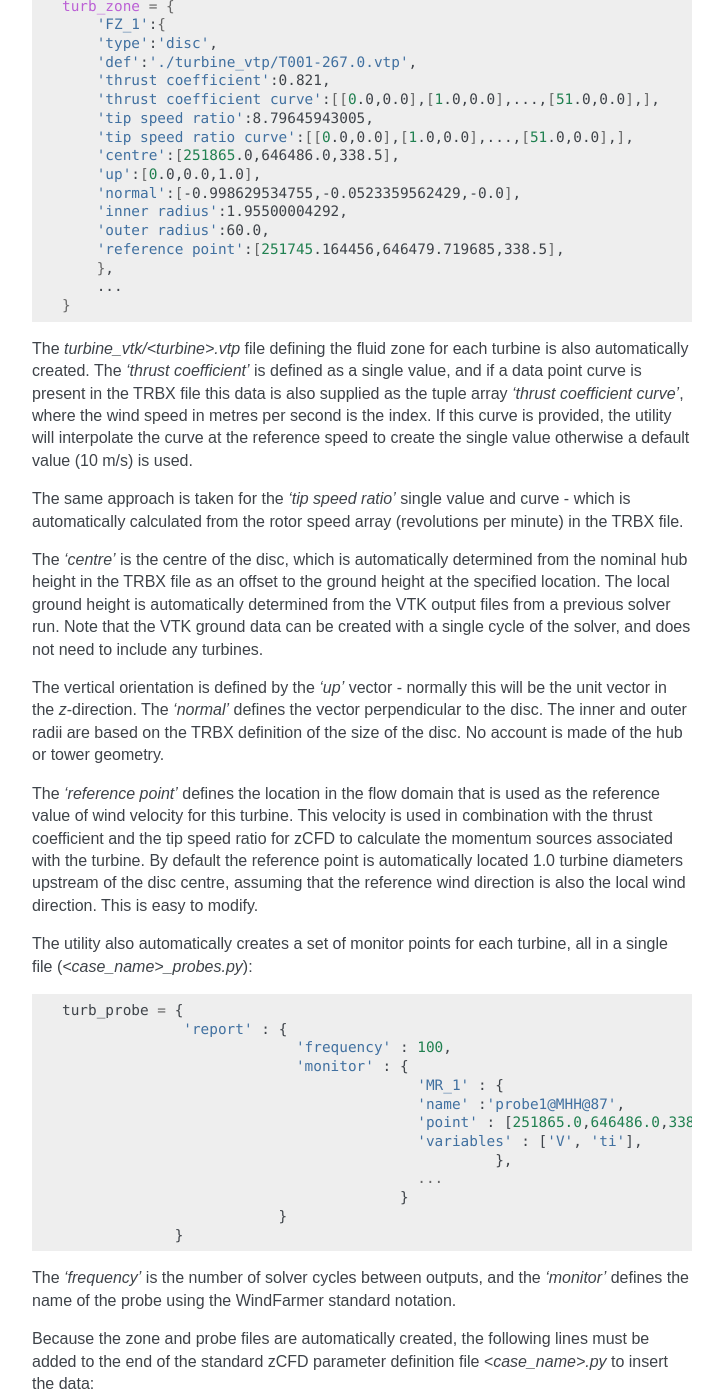
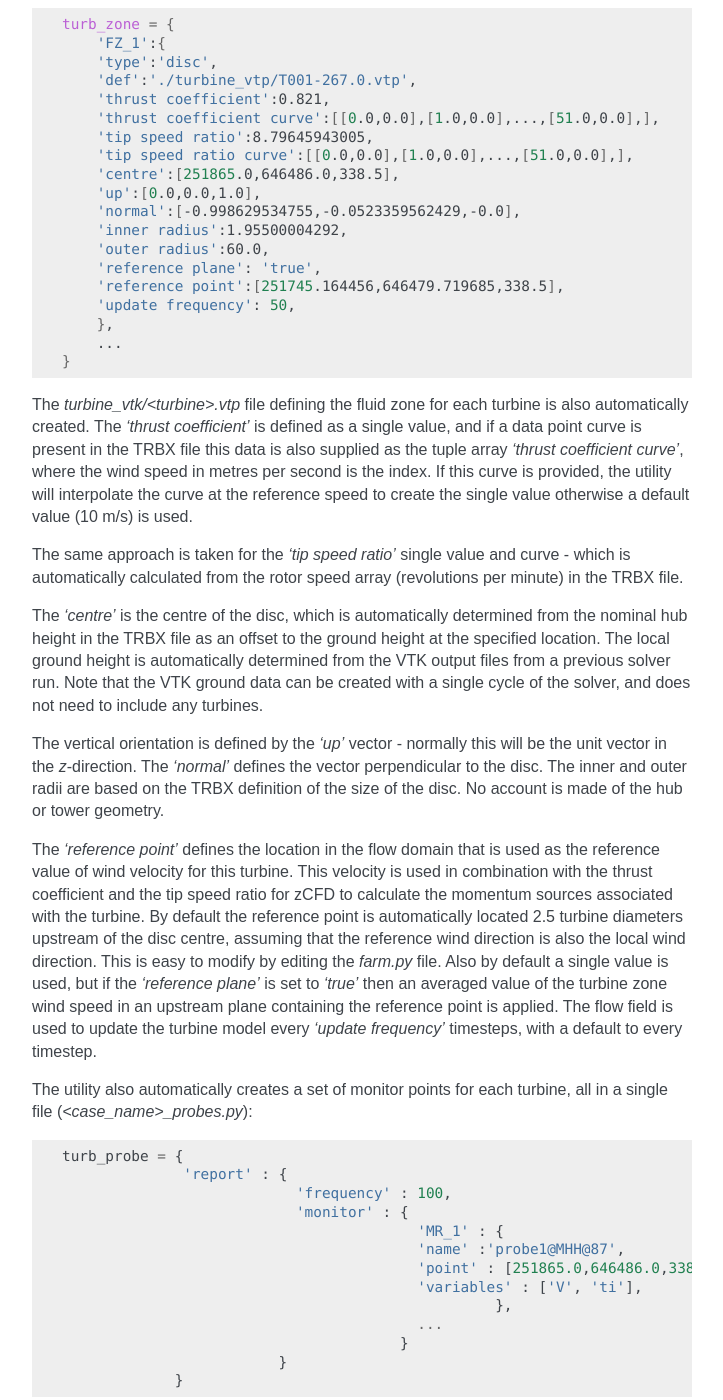
Before and after one commit to zCFD/zCFDguide, a Sphinx documentation site: the page built from docs/source/windfarm.rst, in a window 1280 px wide and 1400 px high, scrolled down 1058 px. Shown: the whole window, without its empty margins (388-1111 px from the left). Built offline with Sphinx 7.4.7, drawn with Linux system fonts in a browser that asks for light colours; some of the changed text lies outside the part shown.

Commit message:
Updated windfarm guide with keywords for reference plane use and update frequency

```diff
--- a/docs/source/windfarm.rst
+++ b/docs/source/windfarm.rst
@@ -32,6 +32,7 @@ The utility takes several arguments:
                                     reference_wind_speed=10.0, \
                                     num_processes=48, \
                                     report_frequency=100, \
+                                    update_frequency=50, \
                                     turbine_files=[['xy_file_1.txt','turbine_type_1.trbx'], \
                                                    ['xy_file_2.txt','turbine_type_2.trbx']])
 
@@ -63,7 +64,9 @@ The utility extracts key information from the TRBX file to automatically create
         'normal':[-0.998629534755,-0.0523359562429,-0.0],
         'inner radius':1.95500004292,
         'outer radius':60.0,
+        'reference plane': 'true',
         'reference point':[251745.164456,646479.719685,338.5],
+        'update frequency': 50,
         },
         ...
     }
@@ -76,7 +79,7 @@ The *'centre'* is the centre of the disc, which is automatically determined from
 
 The vertical orientation is defined by the *'up'* vector - normally this will be the unit vector in the *z*-direction. The *'normal'* defines the vector perpendicular to the disc.  The inner and outer radii are based on the TRBX definition of the size of the disc. No account is made of the hub or tower geometry.
 
-The *'reference point'* defines the location in the flow domain that is used as the reference value of wind velocity for this turbine.  This velocity is used in combination with the thrust coefficient and the tip speed ratio for zCFD to calculate the momentum sources associated with the turbine.  By default the reference point is automatically located 1.0 turbine diameters upstream of the disc centre, assuming that the reference wind direction is also the local wind direction. This is easy to modify.
+The *'reference point'* defines the location in the flow domain that is used as the reference value of wind velocity for this turbine.  This velocity is used in combination with the thrust coefficient and the tip speed ratio for zCFD to calculate the momentum sources associated with the turbine.  By default the reference point is automatically located 2.5 turbine diameters upstream of the disc centre, assuming that the reference wind direction is also the local wind direction. This is easy to modify by editing the *farm.py* file. Also by default a single value is used, but if the *'reference plane'* is set to *'true'* then an averaged value of the turbine zone wind speed in an upstream plane containing the reference point is applied. The flow field is used to update the turbine model every *'update frequency'* timesteps, with a default to every timestep.
 
 The utility also automatically creates a set of monitor points for each turbine, all in a single file (*<case_name>_probes.py*):
 
```
